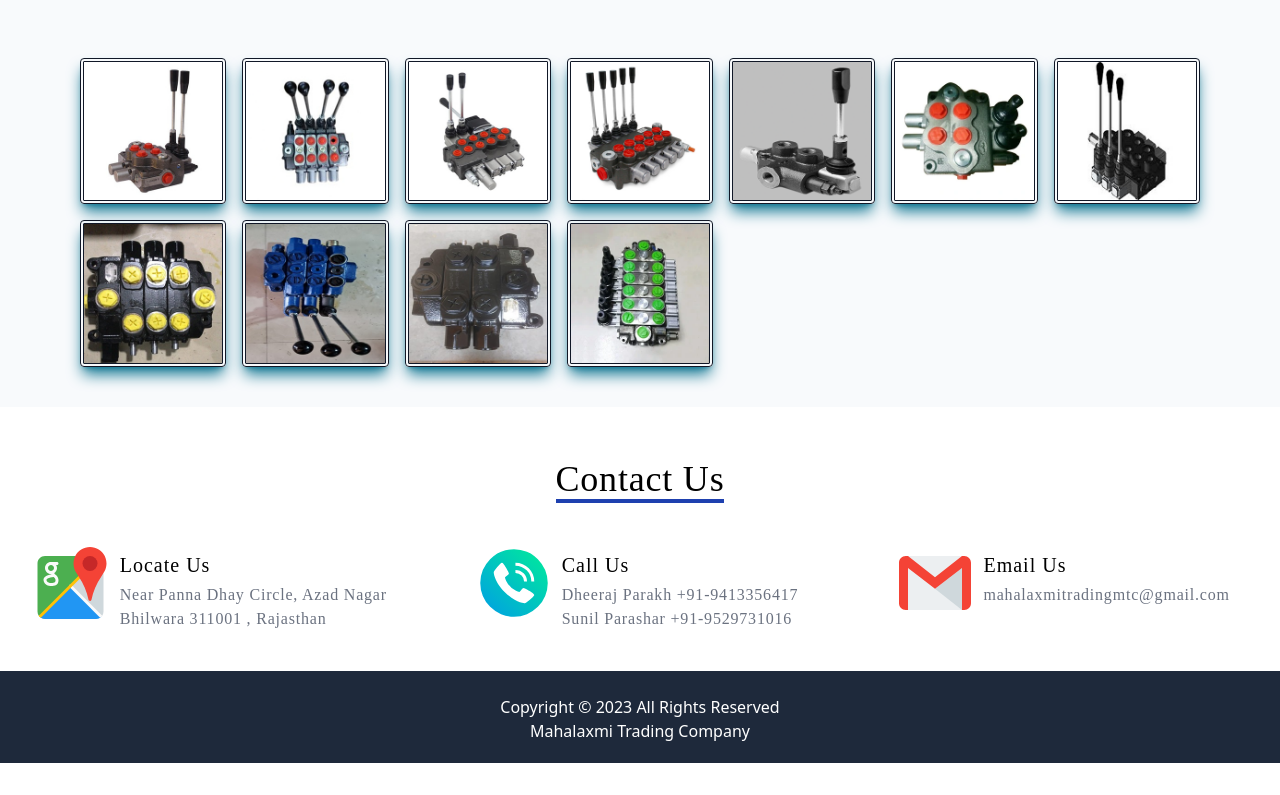
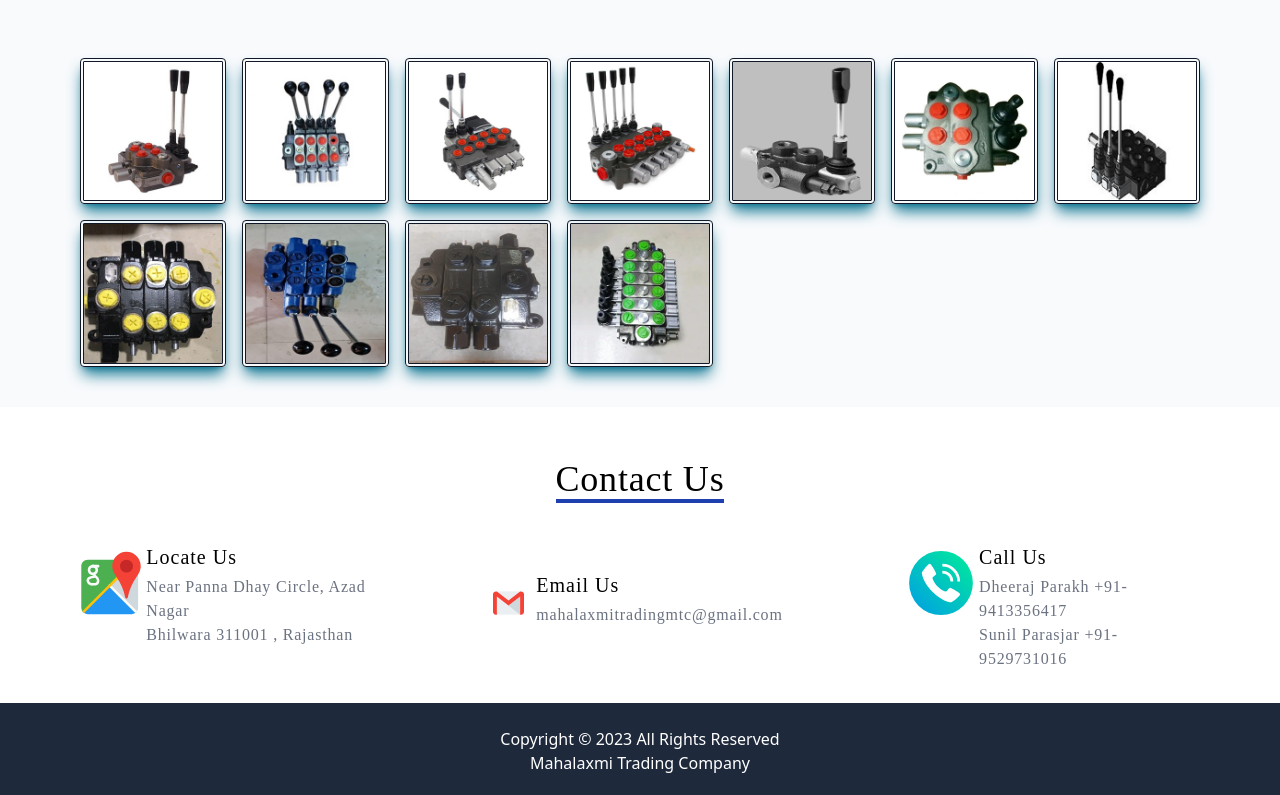
Before and after one commit to akshat-25/mtc, a React (Create React App) app: page / in a window 1280 px wide. Shown: the part 1478-2273 px from the top of the page. Before the commit the page ends 2241 px from the top, so only its background shows below. Built offline with nearby package versions, Linux system fonts and the light colour scheme; a web font is replaced by a local one.

Commit message:
contact us set

```diff
--- a/src/components/Contact.js
+++ b/src/components/Contact.js
@@ -14,35 +14,22 @@ function Contact() {
           Contact Us
         </p>
       </div>
-      <div className="lg:flex lg:flex-row  sm:flex sm:flex-col ">
-        <div className="lg:w-1/3 flex justify-center">
+      <div className="lg:flex lg:flex-row flex flex-col px-5 ">
+        <div className="lg:w-1/3 flex justify-start px-14">
           <a
             className="p-1 rounded-xl  w-20 h-20 flex items-center justify-center shadow-blue-500 hover:scale-110"
             href="https://www.google.com/maps/@25.3334,74.6168,17z?hl=en"
           >
             <img className="h-20" src={gmaps} alt="" srcSet="" />
           </a>
-          <div className=" my-2 px-2">
+          <div className="">
             <h3 className=" mb-1 text-xl tracking-wider">Locate Us</h3>
             <p className="text-gray-500">Near Panna Dhay Circle, Azad Nagar</p>
             <p className="text-gray-500">Bhilwara 311001 , Rajasthan</p>
           </div>
         </div>
 
-        <div className="lg:w-1/3 lg:flex lg:justify-center flex justify-center">
-          <a
-            className="p-1 rounded-xl w-20 h-20 flex items-center justify-center shadow-blue-500 hover:scale-110"
-            href="tel:+919413356417"
-          >
-            <img className="h-15" src={phone} alt="" srcSet="" />
-          </a>
-          <div className="my-2 px-2">
-            <h3 className=" mb-1 text-xl tracking-wider">Call Us</h3>
-            <p className="text-gray-500">Dheeraj Parakh +91-9413356417</p>
-            <p className="text-gray-500">Sunil Parashar +91-9529731016</p>
-          </div>
-        </div>
-        <div className="lg:w-1/3 flex justify-center">
+        <div className="lg:w-1/3 flex justify-start px-14 my-5">
           <a
             className="p-1 rounded-xl  w-20 h-20 flex items-center justify-center shadow-blue-500 hover:scale-110"
             href="https://mail.google.com/mail/?view=cm&fs=1&tf=1&to=mahalaxmitradingmtc@gmail.com"
@@ -56,6 +43,20 @@ function Contact() {
             <p className="text-gray-500">mahalaxmitradingmtc@gmail.com</p>
           </div>
         </div>
+
+        <div className="lg:w-1/3 flex justify-start px-14">
+          <a
+            className="p-1 rounded-xl  w-20 h-20 flex items-center justify-center shadow-blue-500 hover:scale-110"
+            href="https://www.google.com/maps/@25.3334,74.6168,17z?hl=en"
+          >
+            <img className="h-20" src={phone} alt="" srcSet="" />
+          </a>
+          <div className="">
+            <h3 className=" mb-1 text-xl tracking-wider">Call Us</h3>
+            <p className="text-gray-500">Dheeraj Parakh +91-9413356417</p>
+            <p className="text-gray-500">Sunil Parasjar +91-9529731016</p>
+          </div>
+        </div>
       </div>
     </div>
   );
```
